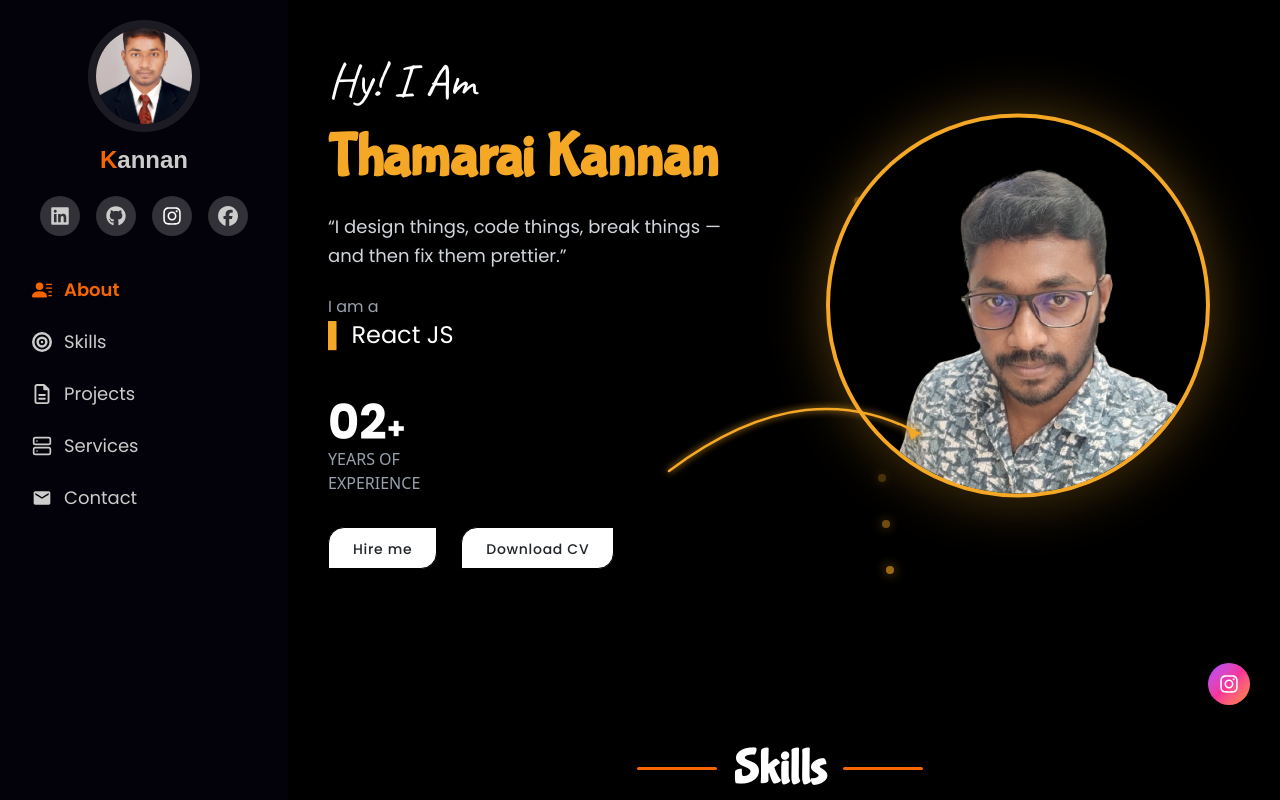
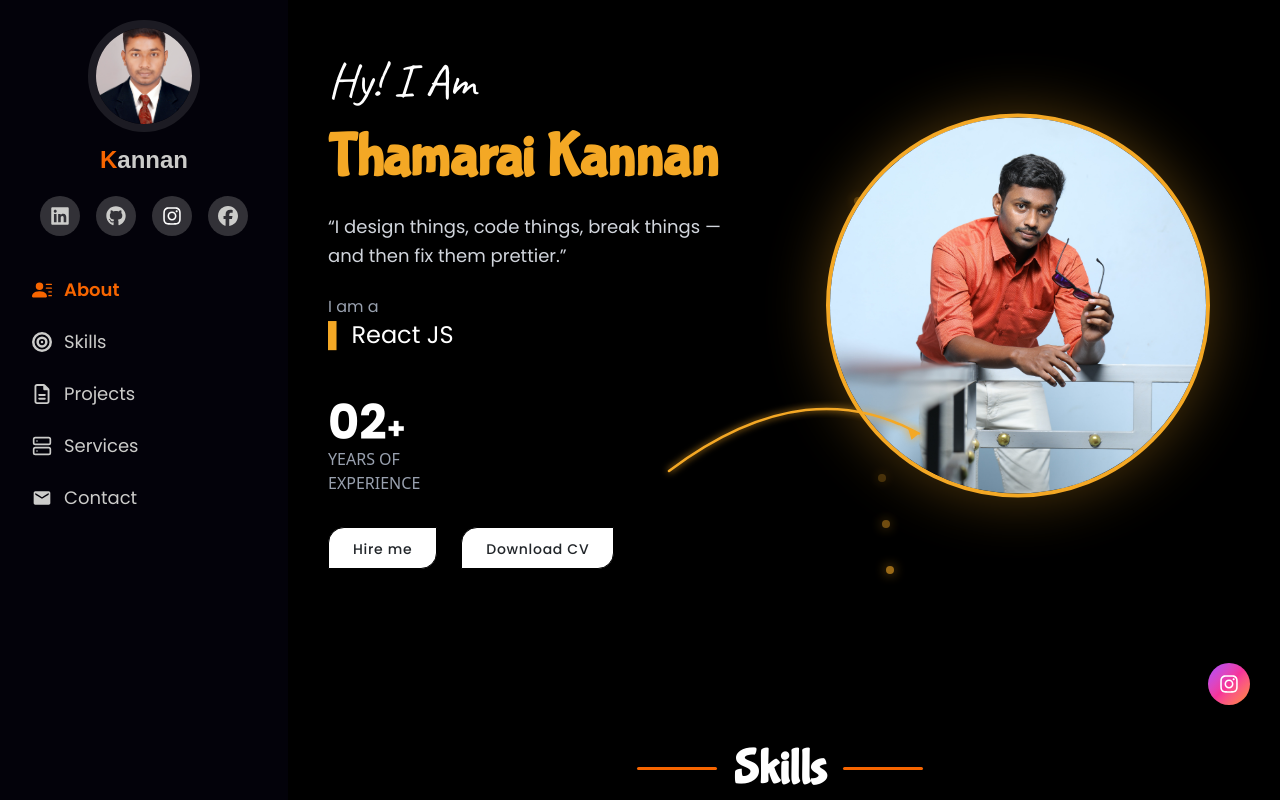
Before and after one commit to ThamaraiKannan1496/PortfolioTK, a React (Vite) app: page / in a window 1280 px wide. Shown: the top 800 px of the page. Built offline with nearby package versions, Linux system fonts and the light colour scheme; a web font is replaced by a local one.

Commit message:
image changes

```diff
--- a/src/App.jsx
+++ b/src/App.jsx
@@ -1,23 +1,21 @@
+import { useEffect } from "react";
 import Navbar from "./components/Navbar";
 import About from "./components/About";
 import Skills from "./components/Skills";
 import Services from "./components/Services";
-import Contact from "./components/Contact";
 import InstagramButton from "./components/utilities/InstagramButton";
-import Home from "./components/Home";
 import Projects from "./components/Projects";
 import ScrollPercentButton from "./components/utilities/ScrollPercentButton";
+import Contact from "./components/Contact";
 import AOS from "aos";
 import "aos/dist/aos.css";
-import { useEffect } from "react";
-import CustomCursor from "./components/utilities/CustomCursor";
 
 function App() {
   useEffect(() => {
     AOS.init({
       duration: 1000,
       easing: "ease-in-out",
-      once: false, //  allow animation every time you scroll
+      once: true, //  allow animation every time you scroll
       mirror: true, // animate when scrolling up as well
       disable: "phone", // enable on all devices
     });
@@ -27,11 +25,9 @@ function App() {
   }, []);
   return (
     <div className="flex">
-      {/* <CustomCursor /> */}
       <Navbar />
       <main className="bg-black text-white w-full">
         <section className="ps-0 pr-0 lg:ps-72 lg:pr-2">
-          {/* <Home /> */}
           <About />
           <Skills />
           <Projects />
--- a/src/components/About.jsx
+++ b/src/components/About.jsx
@@ -151,7 +151,7 @@ export default function AboutSection() {
           viewport={{ once: true }}
           className="relative flex justify-center items-center"
         >
-          {/* ⭐ PERFECT CURVED ARROW (TOUCHES RING) */}
+          {/*  CURVED ARROW  */}
           <motion.svg
             width="300"
             height="300"
@@ -227,7 +227,7 @@ export default function AboutSection() {
             className="w-72 h-72 md:w-96 md:h-96 rounded-full overflow-hidden border-4 border-[#f4a825] shadow-[0_0_60px_#f4a82555] bg-black z-20 relative"
           >
             <img
-              src="/kannanbg.png"
+              src="/my5.jpg"
               alt="profile"
               className="w-full h-full object-cover"
             />
```
